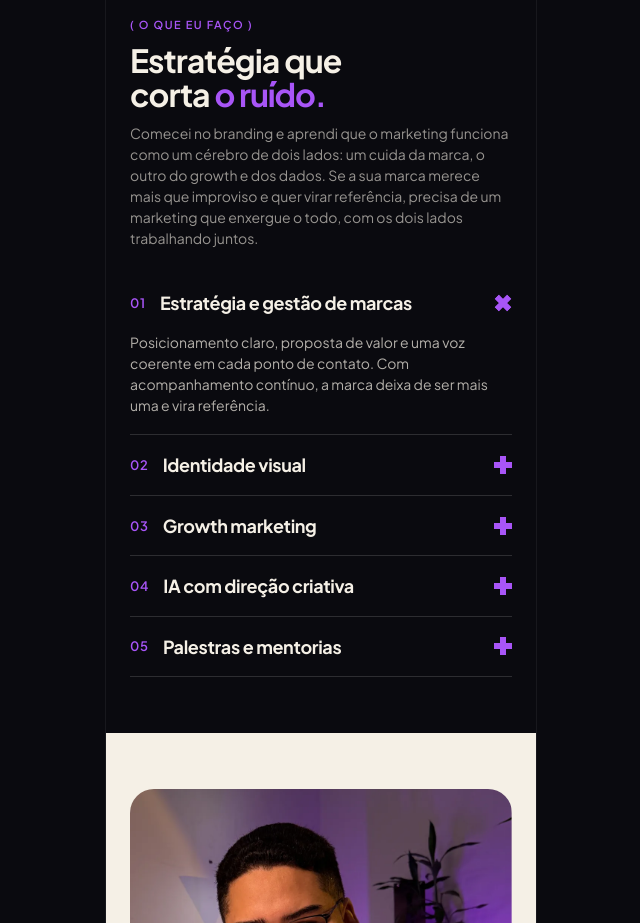
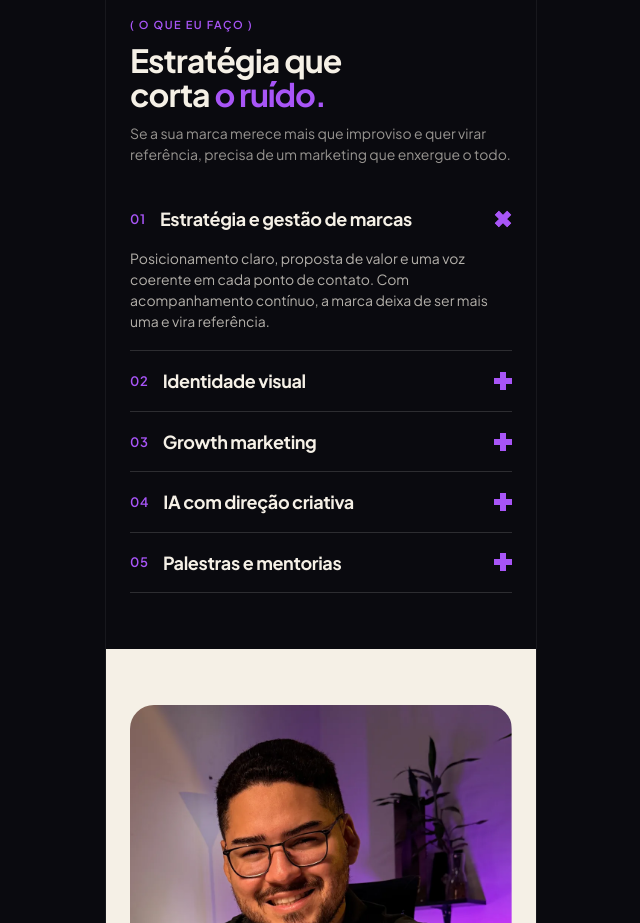
Before and after one commit to VictorBranding/bio, a plain HTML site: page index.html in a window 1280 px wide. Shown: the part 1200-2123 px from the top of the page, without its empty margins (319-959 px from the left). Drawn offline with Linux system fonts and the light colour scheme.

Commit message:
Apoio da seção de serviços mais curto
Co-Authored-By: Claude Opus 5.5 <noreply@anthropic.com>

```diff
--- a/index.html
+++ b/index.html
@@ -152,7 +152,7 @@ a:focus-visible,button:focus-visible{outline:2px solid var(--roxo);outline-offse
     <div class="servicos-topo">
       <span class="rubrica roxo">( O que eu faço )</span>
       <h2 class="titulo-secao" id="t-servicos">Estratégia que<br>corta <span class="roxo">o ruído.</span></h2>
-      <p>Comecei no branding e aprendi que o marketing funciona como um cérebro de dois lados: um cuida da marca, o outro do growth e dos dados. Se a sua marca merece mais que improviso e quer virar referência, precisa de um marketing que enxergue o todo, com os dois lados trabalhando juntos.</p>
+      <p>Se a sua marca merece mais que improviso e quer virar referência, precisa de um marketing que enxergue o todo.</p>
     </div>
     <div class="sanfona">
       <div class="item aberto"><button class="item-botao" aria-expanded="true"><span class="item-num">01</span><span class="item-titulo">Estratégia e gestão de marcas</span><svg class="item-mais" viewBox="0 0 18 18" aria-hidden="true"><path d="M9 0V18M0 9H18" stroke="#A855F7" stroke-width="6"/></svg></button><div class="item-corpo"><div><p>Posicionamento claro, proposta de valor e uma voz coerente em cada ponto de contato. Com acompanhamento contínuo, a marca deixa de ser mais uma e vira referência.</p></div></div></div>
```
